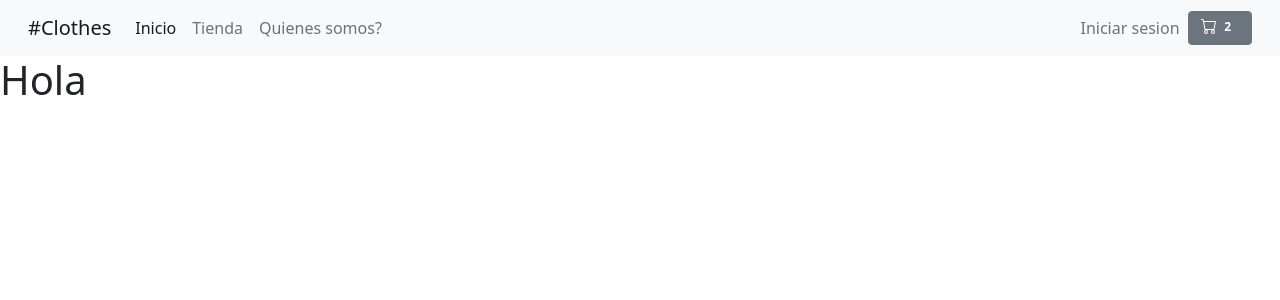
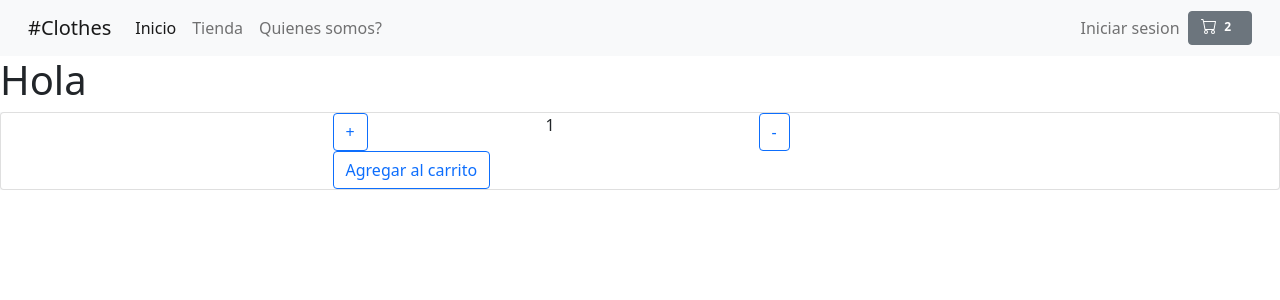
Before and after one commit to Baltadav/clothes-bld, a React (Create React App) app: page / in a window 1280 px wide. Shown: the top 300 px of the page. Built offline with nearby package versions, Linux system fonts and the light colour scheme.

Commit message:
desafio clase 5

```diff
--- a/src/App.js
+++ b/src/App.js
@@ -1,8 +1,13 @@
 import 'bootstrap/dist/css/bootstrap.min.css';
+import ItemCount from './components/ItemCount.js';
 import ItemListContainer from './components/ItemListCointainer.js';
 import NavBar from './components/NavBar.js';
 
 function App() {
+
+  const stock = 10;
+  const initial = 1;
+
   return (
     <div className="App">
       <header className="App-header">
@@ -10,6 +15,7 @@ function App() {
       </header>
       <body>
         <ItemListContainer greeting="Hola"/>
+        <ItemCount stock={stock} initial={initial} />
       </body>
     </div>
   );
--- a/src/components/CartWidget.js
+++ b/src/components/CartWidget.js
@@ -6,7 +6,7 @@ const CartWidget = ({cartTotal}) => {
             <svg xmlns="http://www.w3.org/2000/svg" width="16" height="16" fill="currentColor" className="bi bi-cart " viewBox="0 0 16 16">
                 <path d="M0 1.5A.5.5 0 0 1 .5 1H2a.5.5 0 0 1 .485.379L2.89 3H14.5a.5.5 0 0 1 .491.592l-1.5 8A.5.5 0 0 1 13 12H4a.5.5 0 0 1-.491-.408L2.01 3.607 1.61 2H.5a.5.5 0 0 1-.5-.5zM3.102 4l1.313 7h8.17l1.313-7H3.102zM5 12a2 2 0 1 0 0 4 2 2 0 0 0 0-4zm7 0a2 2 0 1 0 0 4 2 2 0 0 0 0-4zm-7 1a1 1 0 1 1 0 2 1 1 0 0 1 0-2zm7 0a1 1 0 1 1 0 2 1 1 0 0 1 0-2z"/>
             </svg>
-            <span className="badge bg-secondary">{cartTotal}</span>
+            <span className="badge bg-secondary disabled">{cartTotal}</span>
         </button>
     );
 }
--- /dev/null
+++ b/src/components/ItemCount.js
@@ -0,0 +1,60 @@
+import React, { Fragment } from 'react';
+import { useState } from 'react';
+
+const ItemCount = ({stock, initial}) => {
+
+    const [cantidadArticulo, setCantidadArticulo] = useState(initial);
+
+    function sumarArticulo(e){
+        e.preventDefault();
+
+        if (cantidadArticulo < stock) {
+            setCantidadArticulo(cantidadArticulo + 1);
+        }
+    }
+
+    function restarArticulo(e){
+        e.preventDefault();
+
+        if (cantidadArticulo > 0) {
+            setCantidadArticulo(cantidadArticulo - 1);
+        }
+    }
+
+    function agregarCarrito(e){
+        e.preventDefault();
+    }
+
+    return (
+        <Fragment>
+            <form className="bg-light form md-2">
+                <div className="card">
+                    <div className="container col-sm-6">
+                        <div className="row">
+
+                            <div className="col">
+                                {cantidadArticulo === stock?<button onClick={sumarArticulo} className="btn btn-secondary disabled">+</button>:<button onClick={sumarArticulo} className="btn btn-outline-primary">+</button>}
+                            </div>
+                            <div className="col">
+                                <span type='text' >{cantidadArticulo}</span>
+                            </div>
+                            <div className="col">
+                                {cantidadArticulo === 0?<button onClick={restarArticulo} className="btn btn-secondary disabled">-</button>:<button onClick={restarArticulo} className="btn btn-outline-primary">-</button>}
+                            </div>
+
+                        </div>
+                        <div className="row">
+
+                            <div className="col">
+                                <button onClick={agregarCarrito} className="btn btn-outline-primary">Agregar al carrito</button>
+                            </div>
+
+                        </div>
+                    </div>
+                </div>
+            </form>
+        </Fragment>
+    );
+}
+
+export default ItemCount;
```
